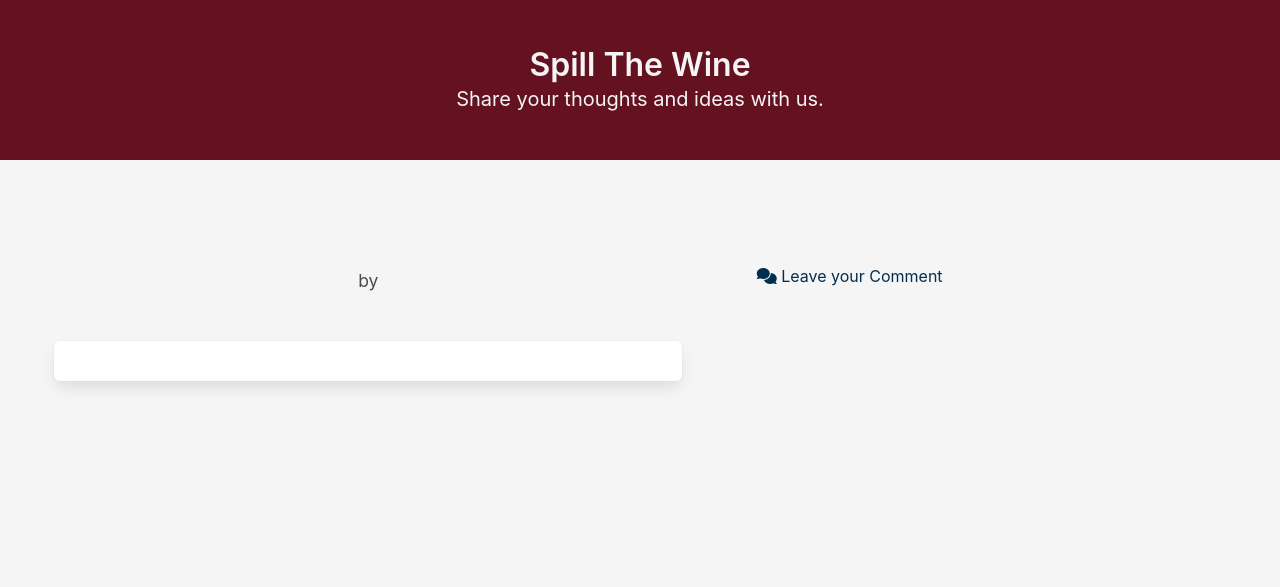
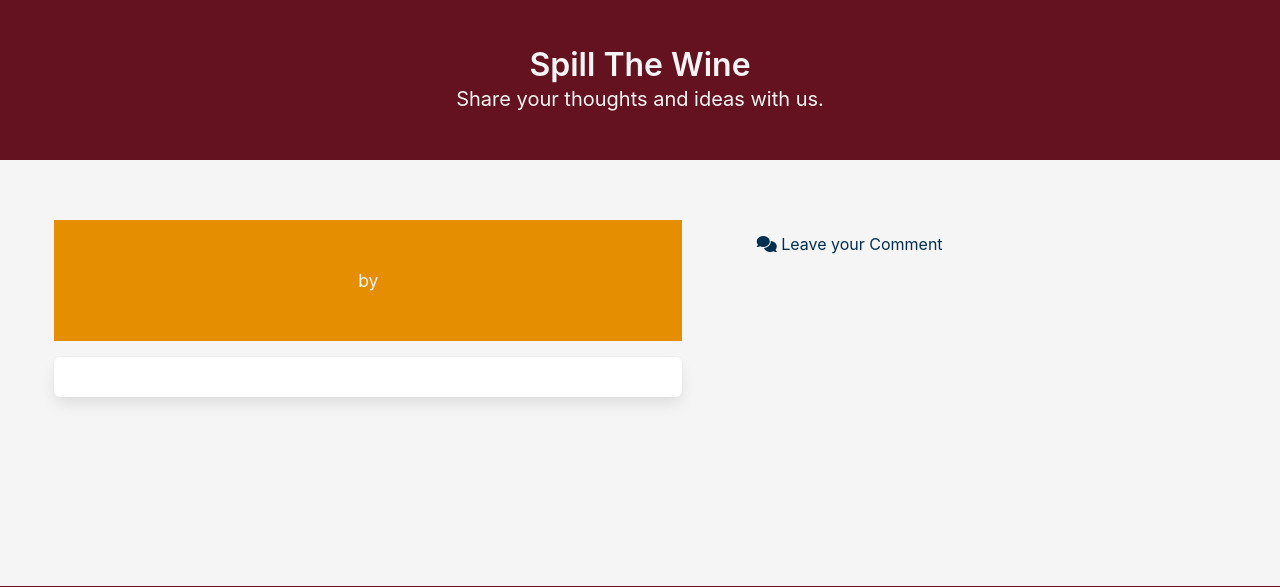
Before and after one commit to SaraNP-33/spillTheWine, a Node project: template views/onePost.handlebars in a window 1280 px wide. Shown: the part 153-740 px from the top of the page. Run offline with Node 20 templates, Linux system fonts and the light colour scheme; the template is opened without the code that fills it, so the values that code supplies are empty; some libraries are stand-ins or nearby versions.

Commit message:
fixed some of the css issue on the single post and comment section

```diff
--- a/public/css/style.css
+++ b/public/css/style.css
@@ -13,7 +13,9 @@
 }
 #blogTitle,
 #blogSub,
-#welcome{
+#welcome,
+#postTitle,
+#postSub{
     color:whitesmoke;
 }
 
@@ -97,7 +99,7 @@
     opacity: 0;
 }
 #hideBox{
-    background-color: #E58E02;
+background-color: #E58E02;
 position: relative;
 margin-left:36vw;
 margin-bottom: 2vh;
@@ -107,7 +109,8 @@
     margin-left: 3vw;
     color: #002e4f;
 }
-.comments{
-    position: relative;
-    margin-top: 4vh;
+
+
+#singleHero{
+    background-color:#E58E02
 }
--- a/public/js/comment.js
+++ b/public/js/comment.js
@@ -7,11 +7,11 @@
 
 const toggleCommentSection= ()=>{
   opinionBox.classList.replace("invisible", "visible")
-  comments.classList.add("invisible")
+  comments.style.display="none"
 }
 const hideCommentSection=()=>{
   opinionBox.classList.replace("visible","invisible")
-  comments.classList.replace("invisible", "visible")
+  comments.style.display="block"
 }
 
 const createComment= async (event)=>{
--- a/views/onePost.handlebars
+++ b/views/onePost.handlebars
@@ -2,17 +2,17 @@
 
   <div class="columns is-centered mt-6">
   <div class="column is-6">
-  <section class="hero">
+  <section id="singleHero"class="hero">
   <div class="hero-body">
     <p data-id={{post.id}} id="postTitle"class="title has-text-centered">
       {{post.title}}
     </p>
-    <p class="subtitle has-text-centered">
+    <p id="postSub"class="subtitle has-text-centered">
        <small>by {{post.user.username}}</small> <small>{{post.createdAt}}</small>
     </p>
   </div>
 </section>
-<div class="box">
+<div class="box mt-4">
   <p> {{post.body}}</p>
 </div>
 </div>
```
